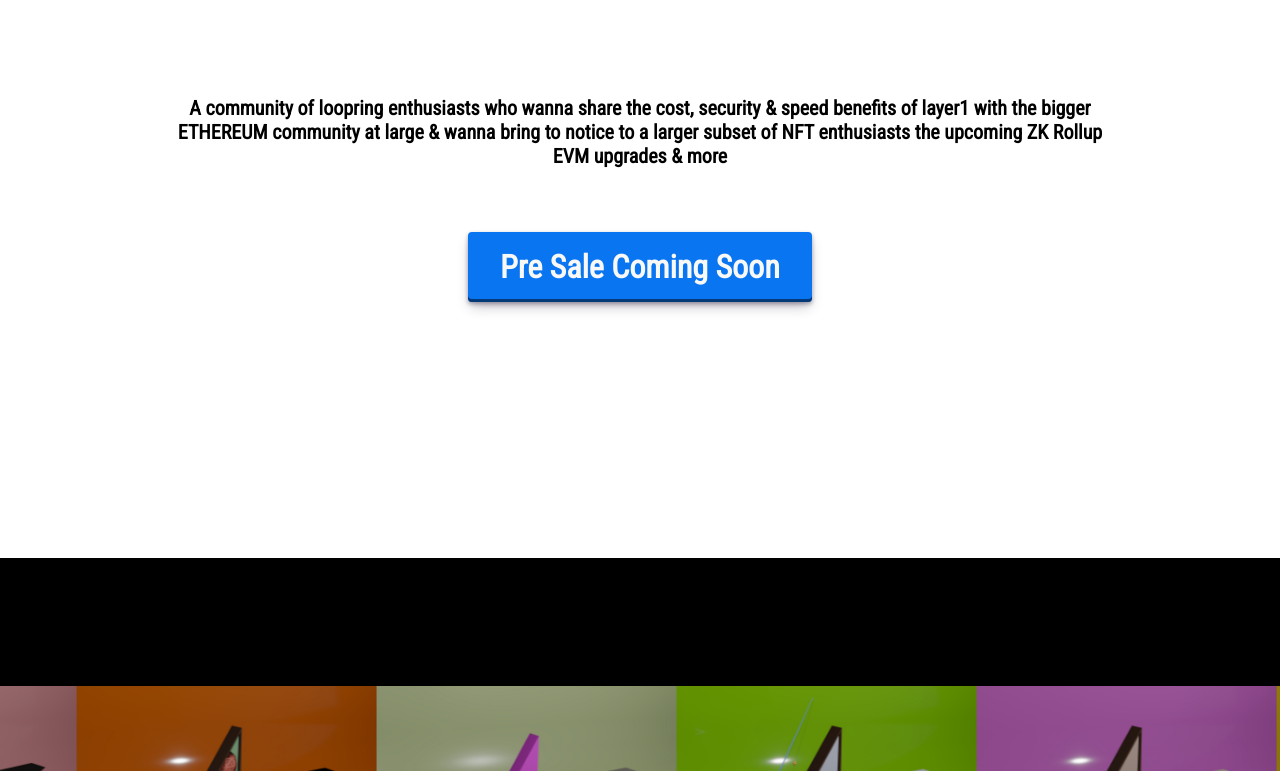
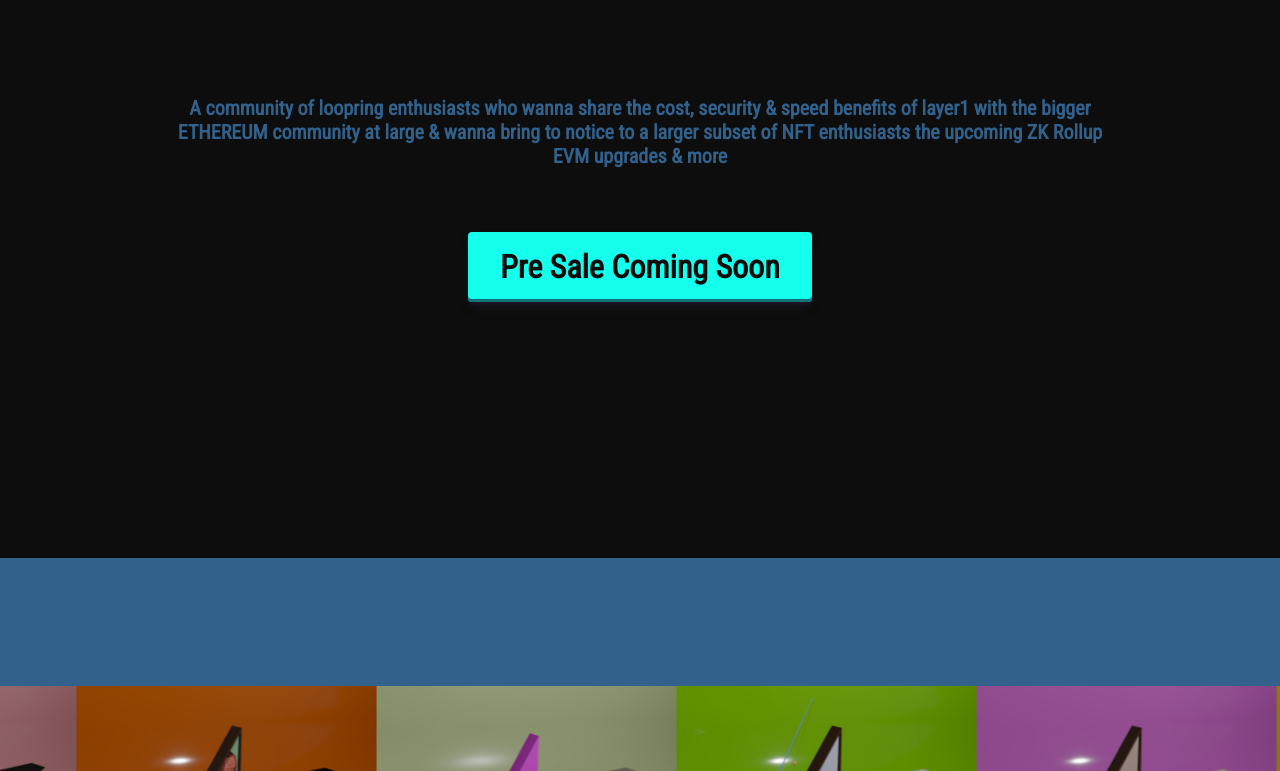
Before and after one commit to Mannvender/l1, a Next.js app: page / in a window 1280 px wide. Shown: the part 869-1640 px from the top of the page. Built offline with nearby package versions, Linux system fonts and the light colour scheme.

Commit message:
add dark theme

```diff
--- a/components/Banner.js
+++ b/components/Banner.js
@@ -17,6 +17,7 @@
       justifyContent="center"
       alignItems="center"
       flexDirection="column"
+      sx={{ backgroundColor: "inherit" }}
     >
       <StyledHeading
         textAlign="center"
@@ -39,7 +40,14 @@
         wanna bring to notice to a larger subset of NFT enthusiasts the upcoming
         ZK Rollup EVM upgrades & more
       </Text>
-      <Button mt={[5]} fontWeight="bold" fontSize={[5]} px={[4]} py={[3]}>
+      <Button
+        mt={[5]}
+        fontWeight="bold"
+        fontSize={[5]}
+        px={[4]}
+        py={[3]}
+        color={colors.dark1}
+      >
         Pre Sale Coming Soon
       </Button>
     </Flex>
--- a/components/Navbar.js
+++ b/components/Navbar.js
@@ -19,10 +19,10 @@
       </Heading>
       <Box mx="auto" />
       <Link variant="nav" href="#!" mr={4}>
-        <SiDiscord size={isMobile ? 36 : 80} />
+        <SiDiscord size={isMobile ? 36 : 80} color={colors.light} />
       </Link>
       <Link variant="nav" href="#!">
-        <FaTwitter size={isMobile ? 36 : 80} />
+        <FaTwitter size={isMobile ? 36 : 80} color={colors.light} />
       </Link>
     </Flex>
   );
--- a/components/Timeline.js
+++ b/components/Timeline.js
@@ -139,10 +139,16 @@
         width={["100%"]}
         justifyContent="center"
       >
-        <Heading fontSize={[fontSizes[6], fontSizes[7], fontSizes[8]]}>
+        <Heading
+          fontSize={[fontSizes[6], fontSizes[7], fontSizes[8]]}
+          color={colors.light1}
+        >
           {data.subHeading}
         </Heading>
-        <Text fontSize={[fontSizes[6], fontSizes[6], fontSizes[7]]}>
+        <Text
+          fontSize={[fontSizes[6], fontSizes[6], fontSizes[7]]}
+          color={colors.light2}
+        >
           {data.description}
         </Text>
       </Flex>
--- a/pages/_app.js
+++ b/pages/_app.js
@@ -2,11 +2,20 @@
 import { ThemeProvider } from "styled-components";
 import styled from "styled-components";
 import Head from "next/head";
+import GlobalStyles from "../styles/global";
 import { ToastContainer as ToastContainerBase } from "react-toastify";
 import "react-toastify/dist/ReactToastify.min.css";
 
-import theme from "../styles/theme";
+import rawTheme from "../styles/theme";
 
+function getRandomInt(min, max) {
+  min = Math.ceil(min);
+  max = Math.floor(max);
+  return Math.floor(Math.random() * (max - min + 1)) + min;
+}
+function MyApp({ Component, pageProps }) {
+  const randomVal = getRandomInt(0, rawTheme.colors.length - 1);
+  const theme = { ...rawTheme, colors: rawTheme.colors[randomVal] };
   const ToastContainer = styled(ToastContainerBase).attrs({
     // custom props
   })`
@@ -20,26 +29,16 @@
       background-color: #1bbdd6;
     }
   `;
-function getRandomInt(min, max) {
-  min = Math.ceil(min);
-  max = Math.floor(max);
-  return Math.floor(Math.random() * (max - min + 1)) + min;
-}
-function MyApp({ Component, pageProps }) {
   return (
     <>
       <Head>
         <title>Loopy</title>
       </Head>
-      <ThemeProvider
-        theme={{
-          ...theme,
-          colors: theme.colors[getRandomInt(0, theme.colors.length - 1)],
-        }}
-      >
+      <ThemeProvider theme={theme}>
         <Component {...pageProps} />
         <ToastContainer position="top-center" />
       </ThemeProvider>
+      <GlobalStyles theme={theme} />
     </>
   );
 }
--- a/pages/_document.js
+++ b/pages/_document.js
@@ -1,6 +1,5 @@
 import Document, { Html, Head, Main, NextScript } from "next/document";
 import { ServerStyleSheet } from "styled-components";
-import GlobalStyles from "../styles/global";
 
 /**
  * Rendered Server Side
@@ -63,7 +62,6 @@
           type="text/css"
           href="https://cdnjs.cloudflare.com/ajax/libs/slick-carousel/1.6.0/slick-theme.min.css"
         />
-        <GlobalStyles />
         {this.props.styleTags}
       </Head>
       <body>
--- a/styles/global.js
+++ b/styles/global.js
@@ -1,47 +1,47 @@
 import React from "react";
-import Theme from "./theme";
 
-export default () => {
+export default ({ theme }) => {
   return (
     <style>
       {`
         body {
           margin: 0;
           font-size: 1rem;
-          color: ${Theme.colors[0].light};
-          font-family: ${Theme.fonts.body};
+          color: ${theme.colors.light};
+          background-color: ${theme.colors.light};
+          font-family: ${theme.fonts.body};
         }
         * {
           box-sizing: border-box;
           scroll-behavior: smooth;
         }
         h1, h2, h3, h4, h5, h6 {
-          font-family: ${Theme.fonts.heading} !important;
+          font-family: ${theme.fonts.heading} !important;
         }
         a{
           text-decoration: none;
-          color: ${Theme.colors[0].light};
+          color: ${theme.colors.light};
         }
         a:hover {
-          color: ${Theme.colors[0].dark};
+          color: ${theme.colors.dark};
         }
 
         /* Works on Firefox */
         * {
             scrollbar-width: thin;
-            scrollbar-color: ${Theme.colors[0].dark2} ${Theme.colors[0].dark};
+            scrollbar-color: ${theme.colors.dark2} ${theme.colors.dark};
         }
         /* Works on Chrome, Edge, and Safari */
         *::-webkit-scrollbar {
             width: 12px;
         }
         *::-webkit-scrollbar-track {
-            background: ${Theme.colors[0].dark};
+            background: ${theme.colors.dark};
         }
         *::-webkit-scrollbar-thumb {
-            background-color: ${Theme.colors[0].dark2};
+            background-color: ${theme.colors.dark2};
             border-radius: 20px;
-            border: 3px solid ${Theme.colors[0].dark};
+            border: 3px solid ${theme.colors.dark};
         }
     `}
     </style>
--- a/styles/theme.js
+++ b/styles/theme.js
@@ -18,6 +18,21 @@
       light: "#f8f8f6",
       light1: "#f8f8f6",
       light2: "#f8f8f6",
+      error: errorColor,
+    },
+    {
+      primary: "#14FFEC",
+      accent1: "#0D7377",
+      accent2: "#0D7377",
+      accent4: "#d9dad9",
+      accent5: "#d7e0eb",
+      dark: "#32628C",
+      dark1: "#212121",
+      dark2: "#212121",
+      dark3: "rgba(0,0,0,0.72)",
+      light: "#0D0D0D",
+      light1: "#5697BF",
+      light2: "#32628C",
       error: errorColor,
     },
   ],
```
Lines whose indentation alone changed are shown as unchanged.
